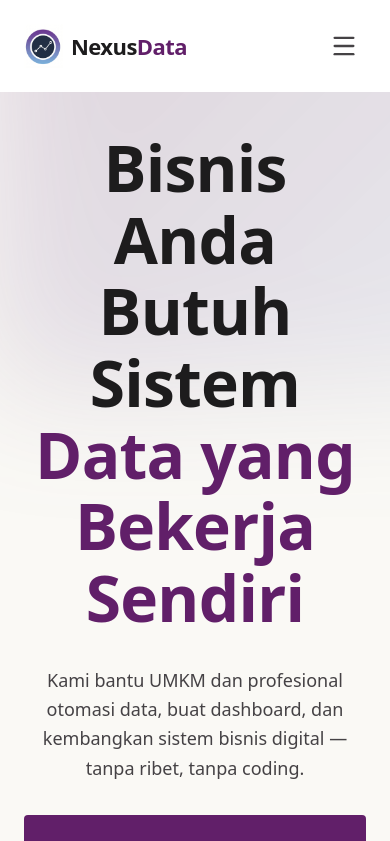
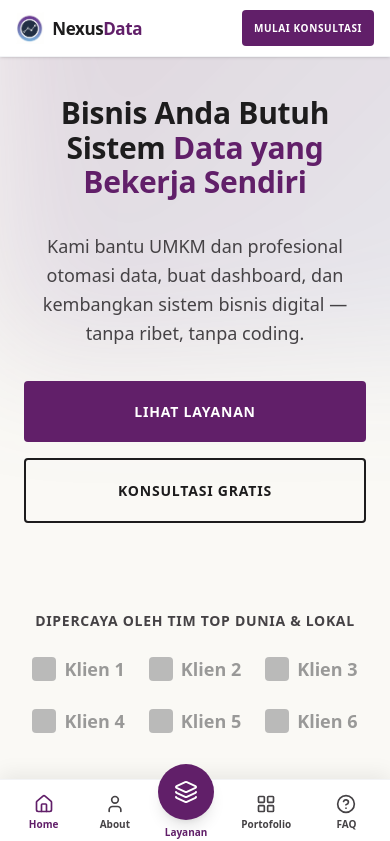
Before and after one commit to munahartanto-dev/nexus-web, a React (Vite) app: page / in a window 390 px wide. Shown: the top 841 px of the page. Built offline with nearby package versions, Linux system fonts and the light colour scheme.

Commit message:
mobile UI revamp: bottom nav, smart scroll topbar, responsive typography

```diff
--- a/src/App.jsx
+++ b/src/App.jsx
@@ -1,6 +1,7 @@
 import { useState, useEffect, lazy, Suspense } from 'react';
 import Navbar from './components/Navbar';
 import Footer from './components/Footer';
+import BottomNav from './components/BottomNav';
 
 const Home = lazy(() => import('./pages/Home'));
 const About = lazy(() => import('./pages/About'));
@@ -14,22 +15,21 @@ export default function App() {
   useEffect(() => {
     const handleHashChange = () => {
       setCurrentPath(window.location.hash);
-      // scroll to top on page change
       if (['', '#about', '#layanan', '#portofolio', '#faq'].includes(window.location.hash)) {
         window.scrollTo(0, 0);
       }
     };
-
     window.addEventListener('hashchange', handleHashChange);
-    handleHashChange(); // initial check
-
+    handleHashChange();
     return () => window.removeEventListener('hashchange', handleHashChange);
   }, []);
 
   return (
     <div className="flex min-h-screen flex-col font-sans">
       <Navbar />
-      <main className="flex-1">
+      {/* Spacer for mobile fixed top bar (h-14 = 56px) */}
+      <div className="md:hidden h-14 shrink-0" />
+      <main className="flex-1 pb-24 md:pb-0">
         <Suspense fallback={<div className="flex-1" />}>
           {currentPath === '#about' ? <About /> :
            currentPath === '#layanan' ? <Produk /> :
@@ -38,6 +38,7 @@ export default function App() {
         </Suspense>
       </main>
       <Footer />
+      <BottomNav currentPath={currentPath} />
     </div>
   );
 }
--- /dev/null
+++ b/src/components/BottomNav.jsx
@@ -0,0 +1,55 @@
+import { Home, User, Layers, LayoutGrid, HelpCircle } from 'lucide-react';
+
+export default function BottomNav({ currentPath }) {
+  const isActive = (href) => {
+    if (href === '#') return currentPath === '' || currentPath === '#';
+    return currentPath === href;
+  };
+
+  const itemClass = (href) =>
+    `flex flex-col items-center gap-0.5 py-2 px-3 min-w-[56px] transition-colors ${
+      isActive(href) ? 'text-[#611F69]' : 'text-[#454245]'
+    }`;
+
+  return (
+    <nav className="md:hidden fixed bottom-0 left-0 right-0 z-50 bg-white border-t border-gray-100 shadow-[0_-4px_20px_rgba(0,0,0,0.08)]"
+      style={{ paddingBottom: 'env(safe-area-inset-bottom)' }}
+    >
+      <div className="flex items-end justify-around px-2 pb-1 pt-1">
+
+        <a href="#" className={itemClass('#')}>
+          <Home className="w-5 h-5" />
+          <span className="text-[10px] font-semibold">Home</span>
+        </a>
+
+        <a href="#about" className={itemClass('#about')}>
+          <User className="w-5 h-5" />
+          <span className="text-[10px] font-semibold">About</span>
+        </a>
+
+        {/* Center FAB — Layanan */}
+        <a href="#layanan" className="flex flex-col items-center gap-0.5 -mt-5">
+          <div className={`w-14 h-14 rounded-full flex items-center justify-center shadow-lg transition-colors ${
+            isActive('#layanan') ? 'bg-[#4A154B]' : 'bg-[#611F69]'
+          }`}>
+            <Layers className="w-6 h-6 text-white" />
+          </div>
+          <span className={`text-[10px] font-bold mt-0.5 ${isActive('#layanan') ? 'text-[#4A154B]' : 'text-[#611F69]'}`}>
+            Layanan
+          </span>
+        </a>
+
+        <a href="#portofolio" className={itemClass('#portofolio')}>
+          <LayoutGrid className="w-5 h-5" />
+          <span className="text-[10px] font-semibold">Portofolio</span>
+        </a>
+
+        <a href="#faq" className={itemClass('#faq')}>
+          <HelpCircle className="w-5 h-5" />
+          <span className="text-[10px] font-semibold">FAQ</span>
+        </a>
+
+      </div>
+    </nav>
+  );
+}
--- a/src/components/Navbar.jsx
+++ b/src/components/Navbar.jsx
@@ -1,25 +1,31 @@
-import { useState, useEffect } from 'react';
-import { Menu, X } from 'lucide-react';
+import { useState, useEffect, useRef } from 'react';
 
 export default function Navbar() {
   const [isScrolled, setIsScrolled] = useState(false);
-  const [isMobileMenuOpen, setIsMobileMenuOpen] = useState(false);
   const [activeSegment, setActiveSegment] = useState('');
+  const [mobileVisible, setMobileVisible] = useState(true);
+  const lastScrollY = useRef(0);
 
   useEffect(() => {
     const handleScroll = () => {
-      setIsScrolled(window.scrollY > 10);
+      const currentY = window.scrollY;
+      setIsScrolled(currentY > 10);
+
+      if (currentY > lastScrollY.current && currentY > 60) {
+        setMobileVisible(false);
+      } else {
+        setMobileVisible(true);
+      }
+      lastScrollY.current = currentY;
     };
-    window.addEventListener('scroll', handleScroll);
+    window.addEventListener('scroll', handleScroll, { passive: true });
     return () => window.removeEventListener('scroll', handleScroll);
   }, []);
 
   useEffect(() => {
-    const handleHashChange = () => {
-      setActiveSegment(window.location.hash);
-    };
+    const handleHashChange = () => setActiveSegment(window.location.hash);
     window.addEventListener('hashchange', handleHashChange);
-    handleHashChange(); // initial check
+    handleHashChange();
     return () => window.removeEventListener('hashchange', handleHashChange);
   }, []);
 
@@ -32,25 +38,29 @@ export default function Navbar() {
   ];
 
   return (
-    <nav className={`sticky top-0 z-50 w-full transition-all duration-300 ${isScrolled ? 'bg-white shadow-md py-4' : 'bg-white py-6'}`}>
+    <>
+      {/* ── DESKTOP NAV ── sticky, always solid white */}
+      <nav className={`hidden md:block sticky top-0 z-50 w-full bg-white transition-all duration-300 ${
+        isScrolled ? 'shadow-md py-4' : 'py-6'
+      }`}>
         <div className="max-w-[1280px] mx-auto px-6 lg:px-8 flex items-center justify-between">
-        <a href="#" className="flex items-center gap-2 group shrink-0">
+
+          <a href="#" className="flex items-center gap-2 shrink-0 group">
             <img src="/images/logo.webp" alt="NexusData Logo" className="h-11 w-auto" />
             <span className="font-heading font-extrabold text-[22px] leading-none tracking-tight text-[#1D1C1D]">
               Nexus<span className="text-[#611F69]">Data</span>
             </span>
           </a>
 
-        {/* Desktop Links */}
-        <div className="hidden md:flex items-center gap-8">
+          <div className="flex items-center gap-8">
             {navLinks.map((link) => {
-            const isActive = activeSegment === link.href || (activeSegment === "" && link.href === "");
+              const active = activeSegment === link.href || (activeSegment === '' && link.href === '');
               return (
                 <a
                   key={link.label}
-                href={link.href === "" ? "#" : link.href}
+                  href={link.href === '' ? '#' : link.href}
                   className={`font-medium transition-colors hover:text-[#611F69] pb-1 border-b-2 ${
-                  isActive ? "text-[#611F69] border-[#611F69]" : "text-[#454245] border-transparent"
+                    active ? 'text-[#611F69] border-[#611F69]' : 'text-[#454245] border-transparent'
                   }`}
                 >
                   {link.label}
@@ -59,52 +69,41 @@ export default function Navbar() {
             })}
           </div>
 
-        {/* Desktop CTA */}
-        <div className="hidden md:block">
           <a
             href="https://wa.me/6285157709694"
             target="_blank"
             rel="noopener noreferrer"
-            className="bg-[#611F69] text-white px-[24px] py-[12px] uppercase tracking-[0.8px] text-[12px] rounded font-bold hover:bg-[#730394] transition-colors shadow-md"
+            className="bg-[#611F69] text-white px-6 py-3 uppercase tracking-[0.8px] text-[12px] rounded font-bold hover:bg-[#730394] transition-colors shadow-md"
           >
             Mulai Konsultasi Gratis
           </a>
+
         </div>
+      </nav>
 
-        {/* Mobile menu toggle */}
-        <button className="md:hidden min-h-[44px] min-w-[44px] flex items-center justify-center text-[#454245]" onClick={() => setIsMobileMenuOpen(!isMobileMenuOpen)}>
-          {isMobileMenuOpen ? <X className="w-7 h-7" /> : <Menu className="w-7 h-7" />}
-        </button>
-      </div>
-
-      {/* Mobile Links */}
-      {isMobileMenuOpen && (
-        <div className="md:hidden absolute top-full left-0 w-full bg-white shadow-xl border-t border-gray-100 py-6 px-6 flex flex-col gap-6">
-          {navLinks.map((link) => {
-            const isActive = activeSegment === link.href || (activeSegment === "" && link.href === "");
-            return (
-              <a
-                key={link.label}
-                href={link.href === "" ? "#" : link.href}
-                onClick={() => setIsMobileMenuOpen(false)}
-                className={`font-heading text-lg font-bold transition-colors w-full pb-2 border-b min-h-[44px] flex items-center ${
-                  isActive ? "text-[#611F69] border-[#611F69]" : "text-[#1D1C1D] border-gray-100"
+      {/* ── MOBILE TOP BAR ── fixed, smart scroll hide/show */}
+      <header
+        className={`md:hidden fixed top-0 left-0 right-0 z-50 bg-white border-b border-gray-100 transition-transform duration-300 ${
+          mobileVisible ? 'translate-y-0 shadow-sm' : '-translate-y-full'
         }`}
       >
-                {link.label}
+        <div className="flex items-center justify-between px-4 h-14">
+          <a href="#" className="flex items-center gap-2 shrink-0">
+            <img src="/images/logo.webp" alt="NexusData Logo" className="h-8 w-auto" />
+            <span className="font-heading font-extrabold text-[17px] leading-none tracking-tight text-[#1D1C1D]">
+              Nexus<span className="text-[#611F69]">Data</span>
+            </span>
           </a>
-            );
-          })}
           <a
             href="https://wa.me/6285157709694"
             target="_blank"
             rel="noopener noreferrer"
-            className="mt-4 bg-[#611F69] text-white px-6 py-4 rounded font-bold hover:bg-[#730394] transition-colors shadow-md text-center uppercase tracking-wider text-sm"
+            className="bg-[#611F69] text-white px-3 py-2 text-[10px] uppercase tracking-[0.6px] rounded font-bold hover:bg-[#730394] transition-colors shrink-0 min-h-[36px] flex items-center"
           >
-            Mulai Konsultasi Gratis
+            Mulai Konsultasi
           </a>
         </div>
-      )}
-    </nav>
+      </header>
+    </>
   );
 }
--- a/src/index.css
+++ b/src/index.css
@@ -77,3 +77,33 @@ h4 {
   opacity: 1;
   transform: translateY(0);
 }
+
+/* ── Mobile typography ── max-width: 767px */
+@media (max-width: 767px) {
+  body {
+    font-size: 15px;
+    line-height: 1.65;
+  }
+
+  h1 {
+    font-size: 30px !important;
+    line-height: 1.15 !important;
+    letter-spacing: -0.3px !important;
+  }
+
+  h2 {
+    font-size: 24px !important;
+    line-height: 1.2 !important;
+    letter-spacing: -0.2px !important;
+  }
+
+  h3 {
+    font-size: 18px !important;
+    line-height: 1.4 !important;
+  }
+
+  h4 {
+    font-size: 14px !important;
+    line-height: 1.5 !important;
+  }
+}
```
Lines whose indentation alone changed are shown as unchanged.
